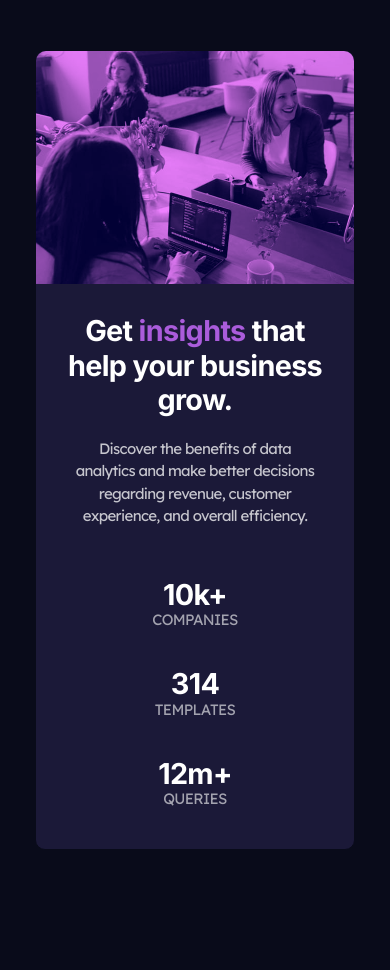
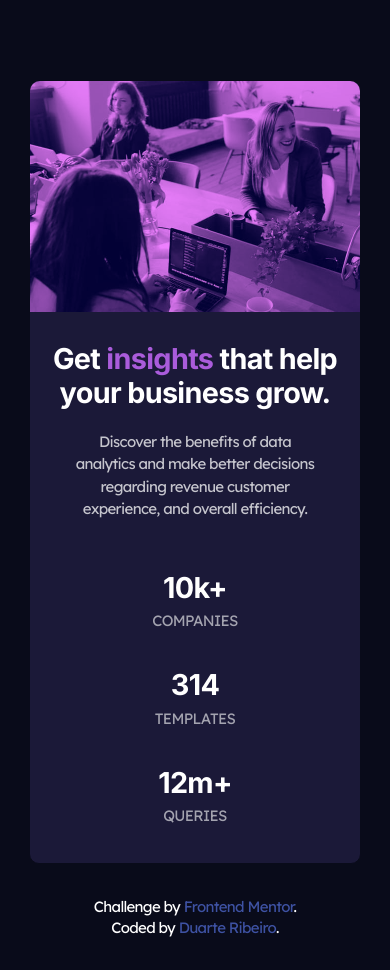
Before and after one commit to duartrosar/stats-preview-card-component, a website: page dist/index.html in a window 390 px wide. Before the commit the page ends 894 px from the top, so only its background shows below. Drawn offline with Linux system fonts and the light colour scheme.

Commit message:
Mobile Optimize

```diff
--- a/scss/abstracts/_mixins.scss
+++ b/scss/abstracts/_mixins.scss
@@ -1,3 +1,5 @@
+@use "variables" as *;
+
 // Chosse which breakpoint to use in a media query
 @mixin mq($point) {
     $size: map-get($breakpoints, $point);
@@ -5,4 +7,4 @@
     @media only screen and (min-width: $size) {
         @content
     }
-}
+};
--- a/scss/base/_reset.scss
+++ b/scss/base/_reset.scss
@@ -8,10 +8,14 @@
 }
 
 body {
+  line-height: 1;
   background-color: $primary-dark;
-    line-height: 1;
 }
 
 a {
   text-decoration: none;
 }
+
+ul {
+  list-style: none;
+}
--- a/scss/base/_typography.scss
+++ b/scss/base/_typography.scss
@@ -1,4 +1,6 @@
 @use '../abstracts/variables' as *;
+@use '../abstracts/mixins' as *;
+// @use '../abstracts/abstracts' as *;
 
 h1 {
   font-size: 1.8rem;
@@ -14,6 +16,9 @@ h1 {
 p {
   font-family: $secondary-font;
   font-size: 15px;
+  @include mq("medium") {
+    font-size: 1.5em;
+  }
 }
 
 .p {
@@ -23,18 +28,7 @@ p {
   }
   &-stats {
     color: $tertiary-white;
+    text-transform: uppercase;
+    margin-top: 8px;
   }
 }
-
-
-
-
-.p {
- &-main {
-     color: $secondary-white;
- }
- &-stats {
-     color: $tertiary-white;
-     text-transform: uppercase;
- }
-}
--- a/scss/layouts/_card.scss
+++ b/scss/layouts/_card.scss
@@ -1,47 +1,23 @@
 @use '../abstracts/abstracts' as *;
 
 .card {
-    margin: 50px auto;
+  margin: 5em auto 0 auto;
   border: 1px solid $primary-dark;
   border-radius: 10px;
   background-color: $secondary-dark;
-    width: 320px;
-    height: 800px;
-
+  width: 85%;
   .content {
-        // height: 100%;
     .img-container {
       position: relative;
       .img {
-                background: url("../images/image-header-mobile.jpg") no-repeat center;
-                background-size: 335px 235px;
+        background: url("../images/image-header-mobile.jpg") no-repeat top;
+        background-size: 100% auto;
+        padding-bottom: 70%;
         border-top-left-radius: 10px;
         border-top-right-radius: 10px;
-                height: 233px;
-                // z-index: 1;
-                background-color: mix($primary-light,black, 70%);
+        background-color: mix($primary-light, black, 70%);
         background-blend-mode: overlay;
       }
-            // background-blend-mode: soft-light;
-            // .overlay {
-            //         position: absolute;
-            //         top: 0;
-            //         left: 0;
-            //         width: 100%;
-            //         height: 100%;
-            //         border-top-left-radius: 10px;
-            //         border-top-right-radius: 10px;
-            //         // rgba(200, 152, 230, 0.8)
-            // }
-
-            // .overlay {
-            //     position: absolute;
-            //     top: 0;
-            //     left: 0;
-            //     width: auto;
-            //     height: auto;
-            //     background-color: red;
-            // }
     }
     &-main {
       display: flex;
@@ -60,10 +36,10 @@
       justify-content: center;
       align-items: center;
       text-align: center;
+      margin-bottom: 20px;
       .stat {
         margin: 20px;
       }
-
     }
   }
 }
--- a/scss/layouts/_container.scss
+++ b/scss/layouts/_container.scss
@@ -1,11 +1,20 @@
 @use '../abstracts/variables' as *;
 
 .container {
-    // display: flex;
-    // flex-direction: column;
-    // align-items: center;
-    // justify-content: center;
-    width: 100vw;
-    height: 100vh;
-    background-color: $primary-dark;
+  //   position: relative;
+  width: 100%;
+  // background-color: ;
 }
+
+.attribution {
+  font-style: $primary-font;
+  color: $primary-white;
+  text-align: center;
+  margin: 35px;
+  p {
+    margin: 6px;
+  }
+  a {
+    color: hsl(228, 45%, 44%);
+  }
+}
```
Also changed, not shown: dist/css/style.css, dist/favicon.png (renamed from dist/images/favicon-32x32.png), dist/index.html, scss/style.scss (line endings or trailing spaces), 1 other file. Lines whose indentation alone changed are shown as unchanged.
